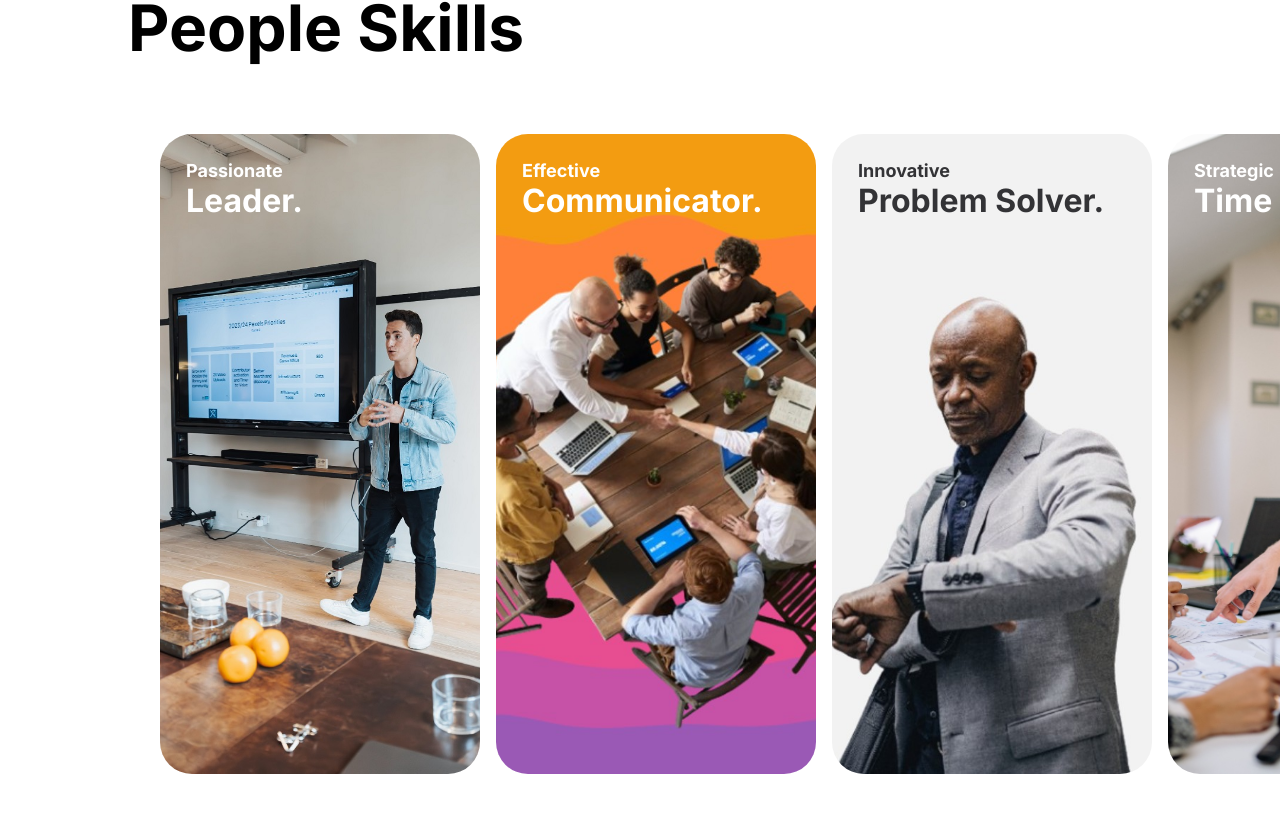
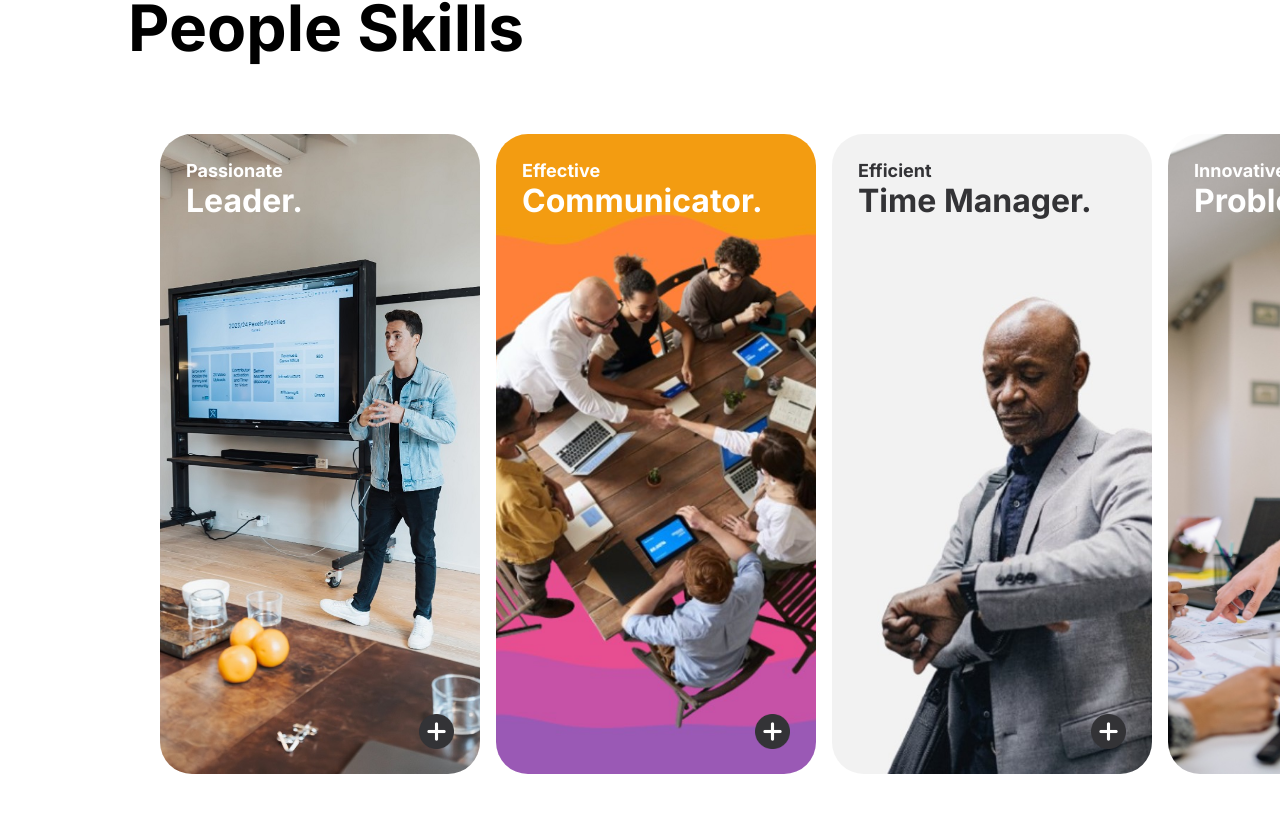
Before and after one commit to ravenbarajas/personalPortfolio, a React (Create React App) app: page / in a window 1280 px wide. Shown: the part 1935-2748 px from the top of the page. Built offline with nearby package versions, Linux system fonts and the light colour scheme.

Commit message:
Added a Swiper Slide to Soft Skill page

```diff
--- a/src/pages/PeopleSkill.css
+++ b/src/pages/PeopleSkill.css
@@ -33,10 +33,14 @@
   height: 802px;
   justify-content: center;
 }
-.soft-skills-row {
+.soft-skills-outer-row {
     display: inline-flex;
     transition: transform 0.5s ease;
     padding-left: 10rem;
+    overflow-x: hidden;
+}
+.soft-skills-inner-row {
+    display: inline-flex;
     overflow-x: hidden;
 }
 .soft-skill {
@@ -50,7 +54,7 @@
 }
 .soft-skill-logo-1 {
   width: 100%; /* Adjust the width of the description */
-  height: 100%; /* Adjust the height of the description */
+  height: auto; /* Adjust the height of the description */
   float: right; /* Float the description to the right */
   padding: 10px; /* Add padding as needed */
   box-sizing: border-box; /* Include padding in the total width */
@@ -68,7 +72,7 @@
 }
 .soft-skill-logo-2 {
   width: 100%; /* Adjust the width of the description */
-  height: 100%; /* Adjust the height of the description */
+  height: auto; /* Adjust the height of the description */
   float: right; /* Float the description to the right */
   padding: 10px; /* Add padding as needed */
   box-sizing: border-box; /* Include padding in the total width */
@@ -100,7 +104,7 @@
   border-bottom-right-radius: 2rem; /* Adjust the border-radius to control the roundness */
   background-image: url('../assets/skills/softSkill3.jpg'); /* Replace 'path/to/your/image.jpg' with the actual path to your image */
   background-size: cover; /* Optional: Adjust the background size */
-  background-position: center;
+  background-position: start;
 }
 .soft-skill-logo-4 {
   width: 100%; /* Adjust the width of the description */
@@ -156,6 +160,9 @@
     background-size: cover; /* Optional: Adjust the background size */
     background-position: center;
   }
+.soft-skill-header-container {
+    height: 92%;
+}
 .soft-skill-logo-header, .soft-skill-logo-subheader{
     display: flex;
 }
@@ -199,3 +206,13 @@
     padding-top: 1rem;
     margin: 0;
 }
+.soft-skill-logo-card-seemore {
+    display: flex;
+    justify-content: flex-end;
+    width: 100%; /* Adjusted width for the container */
+}
+.soft-skill-logo-card-seemore img {
+    padding-right: 1rem;
+    width: 35px;
+    height: auto;
+}
--- a/src/pages/PeopleSkill.js
+++ b/src/pages/PeopleSkill.js
@@ -1,5 +1,18 @@
 import React, { useEffect, useRef, useState } from 'react';
 import './PeopleSkill.css';
+
+// Import Swiper React components
+import { Swiper, SwiperSlide } from 'swiper/react';
+
+// Import Swiper styles
+import 'swiper/css';
+import 'swiper/css/free-mode';
+import 'swiper/css/pagination';
+
+// import required modules
+import { FreeMode, Pagination } from 'swiper/modules';
+
+import seemore from '../assets/seemore.png';
 
 function PeopleSkill() {
   useEffect(() => {
@@ -12,9 +25,19 @@ function PeopleSkill() {
           <p>People Skills</p>
         </div>
         <div className="soft-skills-section">
-          <div className='soft-skills-row'>
+            <div className='soft-skills-outer-row'>
+                <Swiper
+                    slidesPerView={4}
+                    spaceBetween={0}
+                    freeMode={true}
+                    modules={[FreeMode, Pagination]}
+                    className="mySwiper"
+                >
+                    <SwiperSlide>
+                        <div className='soft-skills-inner-row'>
                             <div className="soft-skill">
                                 <div className="soft-skill-logo-1">
+                                    <div className='soft-skill-header-container'>
                                         <div className='soft-skill-logo-subheader-wbg'>
                                             <p>Passionate</p>
                                         </div>
@@ -22,10 +45,14 @@ function PeopleSkill() {
                                             <p>Leader.</p>
                                         </div>
                                     </div>
-
+                                    <div className='soft-skill-logo-card-seemore'>
+                                    <img src={seemore} alt="seemore" />
+                                    </div>
+                                </div>
                             </div>
                             <div className="soft-skill">
                                 <div className="soft-skill-logo-2">
+                                    <div className='soft-skill-header-container'>
                                         <div className='soft-skill-logo-subheader-wbg'>
                                             <p>Effective</p>
                                         </div>
@@ -33,29 +60,44 @@ function PeopleSkill() {
                                             <p>Communicator.</p>
                                         </div>
                                     </div>
+                                    <div className='soft-skill-logo-card-seemore'>
+                                    <img src={seemore} alt="seemore" />
+                                    </div>
+                                </div>
                             </div>
                             <div className="soft-skill">
                                 <div className="soft-skill-logo-3">
+                                    <div className='soft-skill-header-container'>
                                         <div className='soft-skill-logo-subheader'>
-                    <p>Innovative</p>
+                                            <p>Efficient</p>
                                         </div>
                                         <div className='soft-skill-logo-header'>
-                    <p>Problem Solver.</p>
+                                            <p>Time Manager.</p>
+                                        </div>
+                                    </div>
+                                    <div className='soft-skill-logo-card-seemore'>
+                                    <img src={seemore} alt="seemore" />
                                     </div>
                                 </div>
                             </div>
                             <div className="soft-skill">
                                 <div className="soft-skill-logo-4">
+                                    <div className='soft-skill-header-container'>
                                         <div className='soft-skill-logo-subheader-wbg'>
-                    <p>Strategic</p>
+                                            <p>Innovative</p>
                                         </div>
                                         <div className='soft-skill-logo-header-wbg'>
-                    <p>Time Manager.</p>
+                                            <p>Problem Solver.</p>
+                                        </div>
+                                    </div>
+                                    <div className='soft-skill-logo-card-seemore'>
+                                    <img src={seemore} alt="seemore" />
                                     </div>
                                 </div>
                             </div>
                             <div className="soft-skill">
                             <div className="soft-skill-logo-5">
+                                <div className='soft-skill-header-container'>
                                     <div className='soft-skill-logo-subheader-wbg'>
                                         <p>Precise</p>
                                     </div>
@@ -63,17 +105,33 @@ function PeopleSkill() {
                                         <p>Attention to Detail.</p>
                                     </div>
                                 </div>
+                                <div className='soft-skill-logo-card-seemore'>
+                                <img src={seemore} alt="seemore" />
+                                </div>
+                            </div>
                             </div>
                             <div className="soft-skill">
                             <div className="soft-skill-logo-6">
+                                <div className='soft-skill-header-container'>
                                     <div className='soft-skill-logo-subheader'>
-                    <p>Precise</p>
+                                        <p>Strategic</p>
                                     </div>
                                     <div className='soft-skill-logo-header'>
-                    <p>Attention to Detail.</p>
+                                        <p>Critical Thinker.</p>
+                                    </div>
+                                </div>
+                                <div className='soft-skill-logo-card-seemore'>
+                                <img src={seemore} alt="seemore" />
                                 </div>
                             </div>
                             </div>
+                        </div>
+                    </SwiperSlide>
+                    <SwiperSlide></SwiperSlide>
+                    <SwiperSlide></SwiperSlide>
+                    <SwiperSlide></SwiperSlide>
+                    <SwiperSlide></SwiperSlide>
+                </Swiper>
             </div>
         </div>
       </div>
--- a/src/pages/TechSkill.css
+++ b/src/pages/TechSkill.css
@@ -44,7 +44,7 @@
   padding-bottom: 1rem;
 }
 .technical-skill-card-1 {
-  width: 480px;
+  width: 512px;
   height: 320px;
   background: linear-gradient(225deg, #3498db, #2ecc71);
   margin-right: 16px;
@@ -67,7 +67,7 @@
   padding-left: 1rem;
 }
 .technical-skill-card-2 {
-    width: 480px;
+    width: 512px;
     height: 320px;
     background-color: #ffffff;
     margin-right: 16px;
@@ -92,7 +92,7 @@
     padding-left: 1rem;
 }
 .technical-skill-card-3 {
-    width: 480px;
+    width: 512px;
     height: 320px;
     background: linear-gradient(225deg, hsla(283, 39%, 53%, 1) 2%, hsla(6, 78%, 57%, 1) 54%);
     margin-right: 16px;
@@ -115,7 +115,7 @@
     padding-left: 1rem;
 }
 .technical-skill-card-4 {
-    width: 480px;
+    width: 512px;
     height: 320px;
     background-color: #ffffff;
     margin-right: 16px;
@@ -140,7 +140,7 @@
     padding-left: 1rem;
 }
 .technical-skill-card-5 {
-    width: 480px;
+    width: 512px;
     height: 320px;
     background: linear-gradient(225deg, hsla(37, 90%, 51%, 1) 3%, hsla(283, 39%, 53%, 1) 55%);
     margin-right: 16px;
@@ -163,7 +163,7 @@
     padding-left: 1rem;
 }
 .technical-skill-card-6 {
-    width: 480px;
+    width: 512px;
     height: 320px;
     background-color: #ffffff;
     margin-right: 16px;
@@ -233,7 +233,8 @@
   padding-right: 1rem;
 }
 .tech-skill-logo-card-seemore img {
-  width: 40%;
+  width: 35px;
+  height: auto;
 }
 .tech-skill-desc {
   width: 100%; /* Adjust the width of the description */
```
Also changed, not shown: src/assets/skills/softSkill5.jpg, src/assets/skills/softSkill6.jpg, src/portfoliocolorscheme.txt. Lines whose indentation alone changed are shown as unchanged.
